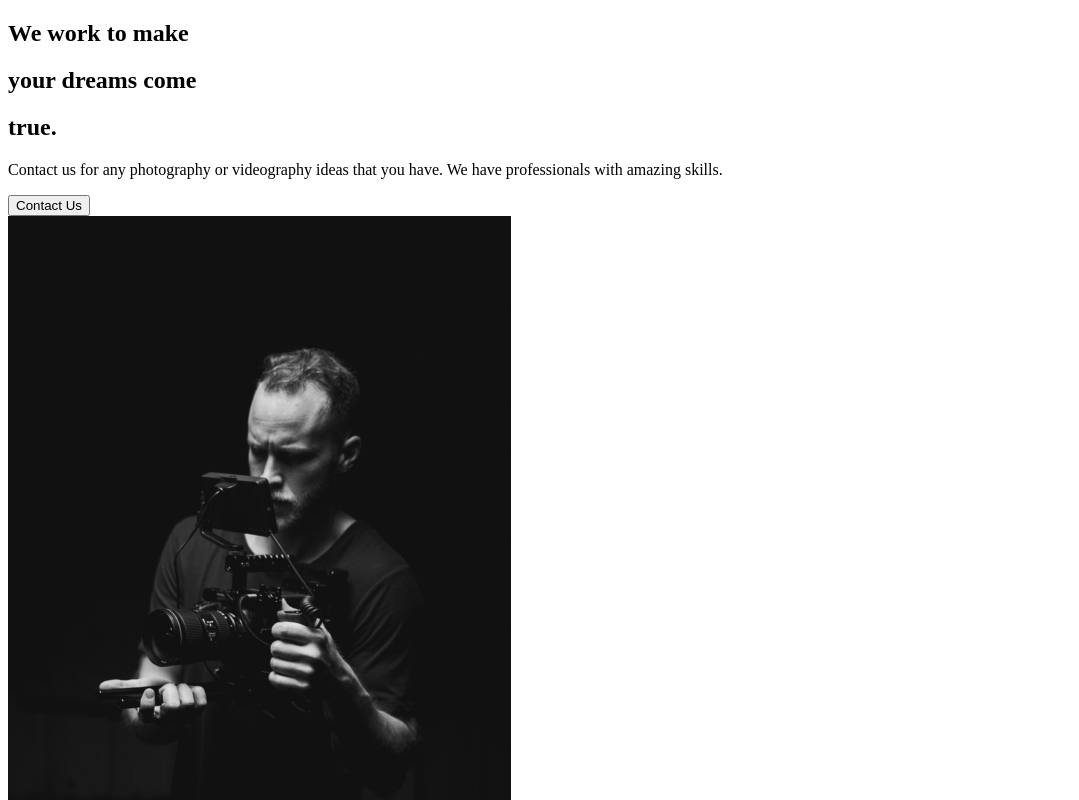
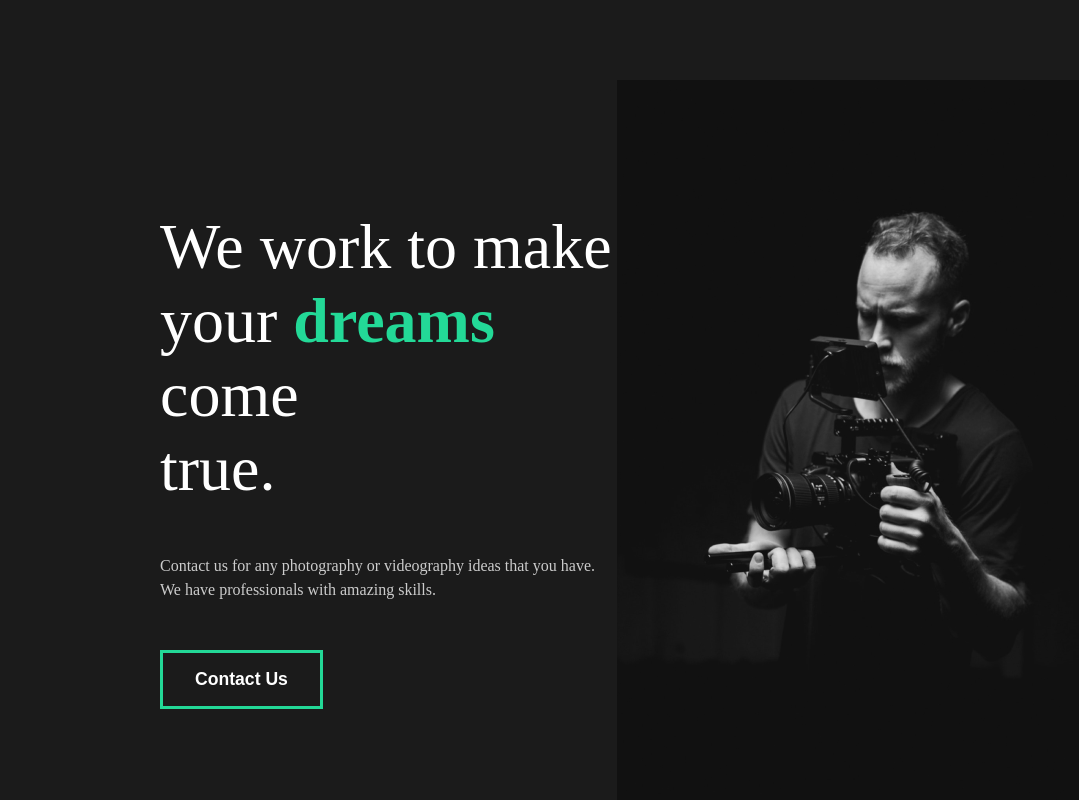
Before and after one commit to iamsomraj/Capture-Brand-Page, a React (Create React App) app: page / in a window 1280 px wide. Shown: the top 800 px of the page, without its empty margins (0-1079 px from the left). Built offline with nearby package versions, Linux system fonts and the light colour scheme.

Commit message:
Added global style

```diff
--- a/package.json
+++ b/package.json
@@ -10,6 +10,7 @@
     "@types/node": "^12.20.13",
     "@types/react": "^17.0.8",
     "@types/react-dom": "^17.0.5",
+    "@types/styled-components": "^5.1.9",
     "framer-motion": "^4.1.17",
     "react": "^17.0.2",
     "react-dom": "^17.0.2",
--- a/src/App.tsx
+++ b/src/App.tsx
@@ -1,8 +1,10 @@
+import GlobalStyle from "./components/GlobalStyle";
 import AboutUs from "./pages/AboutUs";
 
 function App() {
   return (
     <div className="App">
+      <GlobalStyle />
       <AboutUs />
     </div>
   );
--- a/src/components/AboutSection.tsx
+++ b/src/components/AboutSection.tsx
@@ -1,8 +1,9 @@
 import Home from "../img/home1.png";
+import styled from "styled-components";
 
 const AboutSection: React.FC = () => {
   return (
-    <div>
+    <StyledAbout>
       <div className="description">
         <div className="title">
           <div className="hide">
@@ -26,8 +27,18 @@
       <div className="image">
         <img src={Home} alt="Guy with a camera" />
       </div>
-    </div>
+    </StyledAbout>
   );
 };
 
+// Styled Components
+const StyledAbout = styled.div`
+  min-height: 90vh;
+  display: flex;
+  align-items: center;
+  justify-content: space-between;
+  padding: 5rem 10rem;
+  color: #fff;
+`;
+
 export default AboutSection;
--- /dev/null
+++ b/src/components/GlobalStyle.tsx
@@ -0,0 +1,59 @@
+import { createGlobalStyle } from "styled-components";
+
+const GlobalStyle = createGlobalStyle`
+  * {
+    margin: 0;
+    padding: 0;
+    box-sizing: border-box;
+  }
+
+  body {
+    background: #1b1b1b;
+  }
+
+  button {
+    font-weight: bold;
+    font-size: 1.1rem;
+    cursor: pointer;
+    padding: 1rem 2rem;
+    border: 3px solid #23d997;
+    background: transparent;
+    color: #fff;
+    transition: all 0.5s ease;
+
+    &:hover, &:active {
+      color: #fff;
+      background: #23d997;
+    }
+  }
+
+  h2 {
+    font-weight: lighter;
+    font-size: 4rem;
+  }
+
+  h3 {
+    color: #fff;
+  }
+
+  h4 {
+    font-weight: bold;
+  }
+
+  a {
+    font-size: 1.1rem;
+  }
+
+  span {
+    font-weight: bold;
+    color: #23d997;
+  }
+
+  p {
+    padding: 3rem 0rem;
+    color: #ccc;
+    line-height: 150%;
+  }
+`;
+
+export default GlobalStyle;
```
Also changed, not shown: 1 other file (tests, documents, lock files or other folders).
